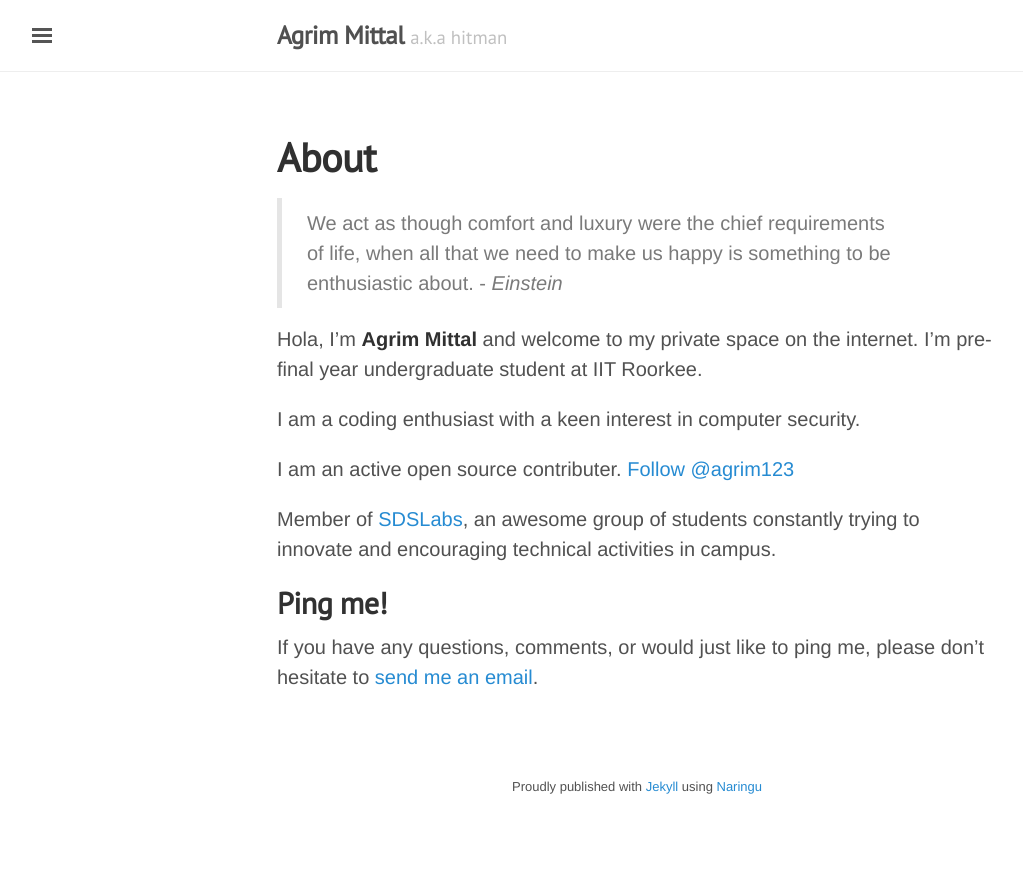
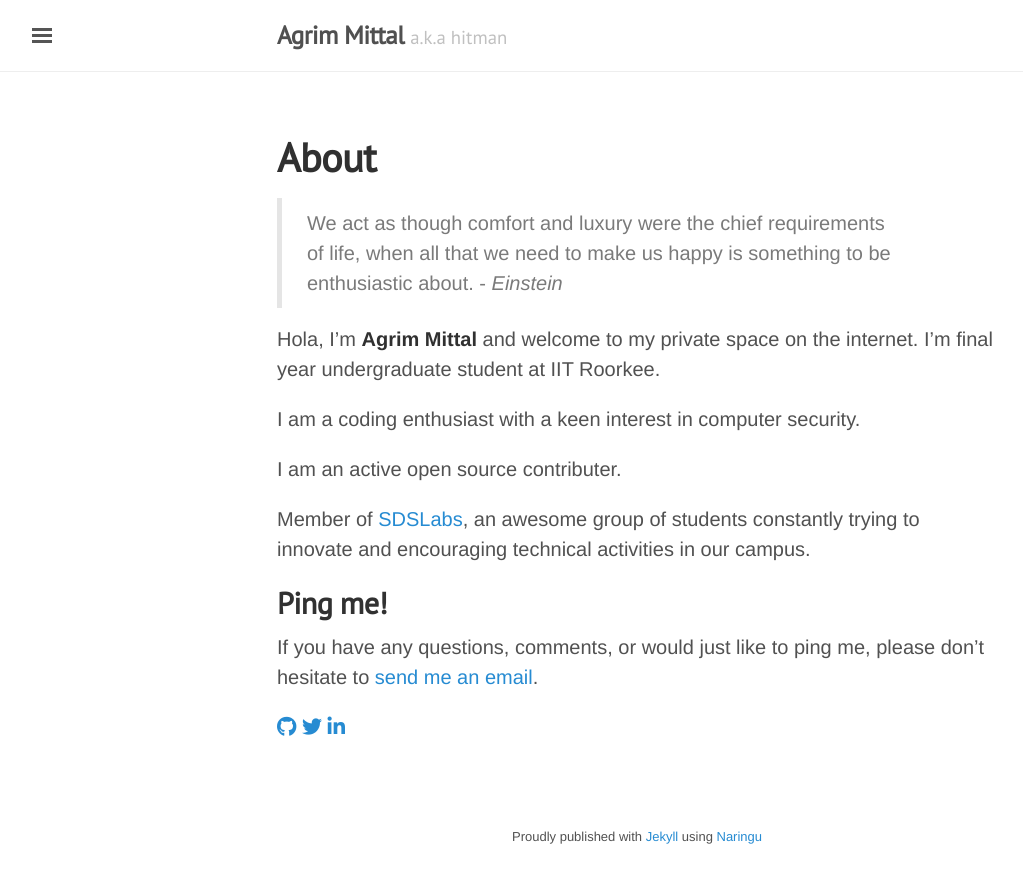
Before and after one commit to agrim123/agrim123.github.io, a Jekyll site: the page built from about/index.md, in a window 1280 px wide. Shown: the top 883 px of the page, without its empty margins (3-1026 px from the left). Built offline with Jekyll 4.4.1, drawn with Linux system fonts in a browser that asks for light colours; nearby versions of some CDN libraries.

Commit message:
Update about

```diff
--- a/_includes/head.html
+++ b/_includes/head.html
@@ -19,6 +19,7 @@
   <link rel="stylesheet" href="/public/css/syntax.css">
   <link rel="stylesheet" href="/public/css/poole.css">
   <link rel="stylesheet" href="https://fonts.googleapis.com/css?family=PT+Serif:400,400italic,700%7CPT+Sans:400">
+  <link rel="stylesheet" href="https://use.fontawesome.com/releases/v5.0.13/css/all.css" integrity="sha384-DNOHZ68U8hZfKXOrtjWvjxusGo9WQnrNx2sqG0tfsghAvtVlRW3tvkXWZh58N9jp" crossorigin="anonymous">
 
   <!-- Icons -->
   <link rel="shortcut icon" href="/public/favicon.ico">
--- a/about/index.md
+++ b/about/index.md
@@ -6,14 +6,18 @@ layout: page
 
 > We act as though comfort and luxury were the chief requirements of life, when all that we need to make us happy is something to be enthusiastic about. - *Einstein*
 
-Hola, I'm __Agrim Mittal__ and welcome to my private space on the internet. I'm pre-final year undergraduate student at IIT Roorkee.
+Hola, I'm __Agrim Mittal__ and welcome to my private space on the internet. I'm final year undergraduate student at IIT Roorkee.
 
 I am a coding enthusiast with a keen interest in computer security.
 
-I am an active open source contributer. <a class="github-button" href="https://github.com/agrim123" aria-label="Follow @agrim123 on GitHub">Follow @agrim123</a>
+I am an active open source contributer.
 
-Member of [SDSLabs](https://sdslabs.co), an awesome group of students constantly trying to innovate and encouraging technical activities in campus.
+Member of [SDSLabs](https://sdslabs.co), an awesome group of students constantly trying to innovate and encouraging technical activities in our campus.
 
 ## Ping me!
 
 If you have any questions, comments, or would just like to ping me, please don't hesitate to [send me an email](mailto:agrimmittal97@gmail.com).
+
+<a href="https://github.com/agrim123"><i class="fab fa-github"></i></a>
+<a href="https://twitter.com/agrimittal"><i class="fab fa-twitter"></i></a>
+<a href="https://www.linkedin.com/in/agrimmittal/"><i class="fab fa-linkedin-in"></i></a>
```
